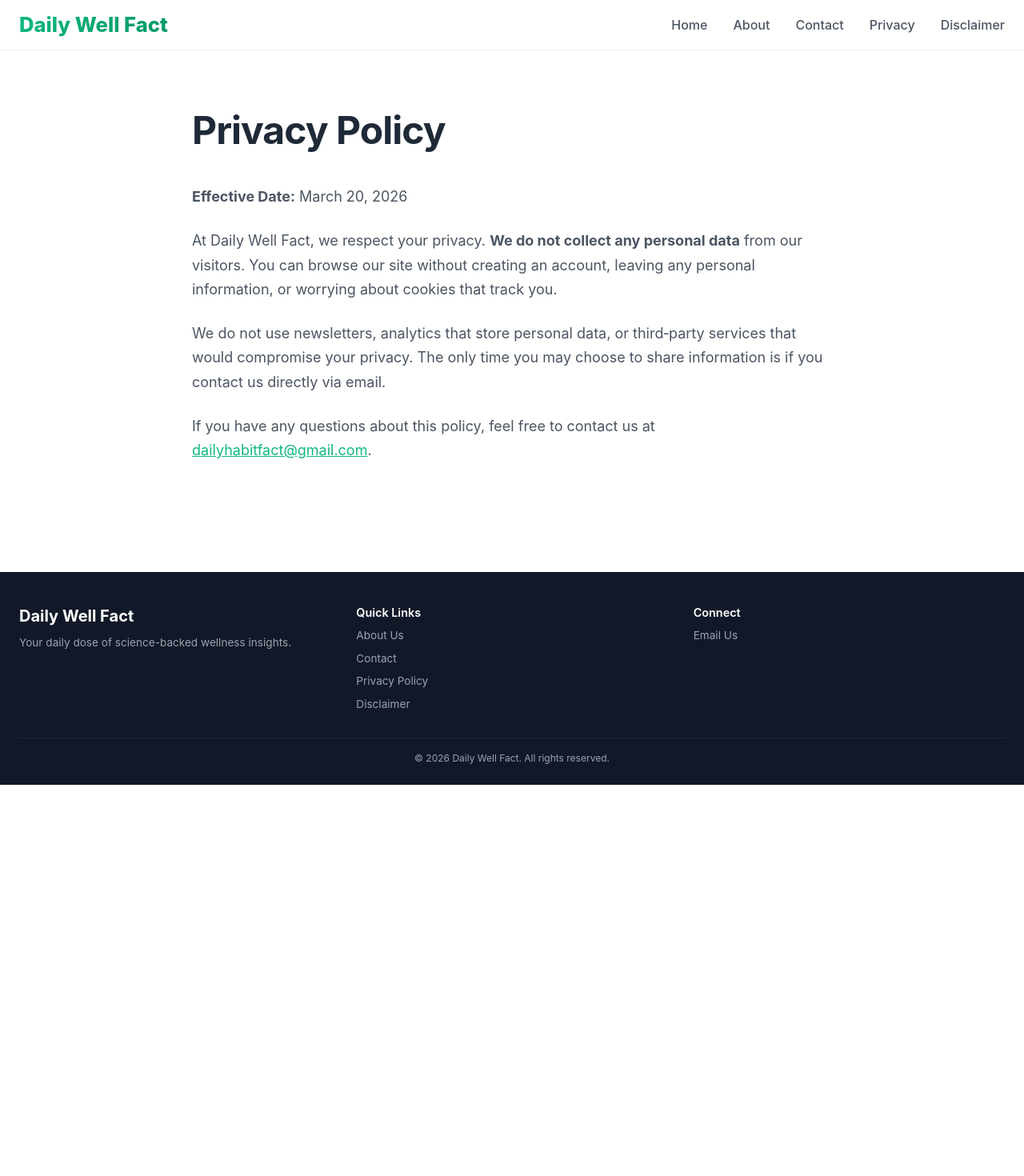
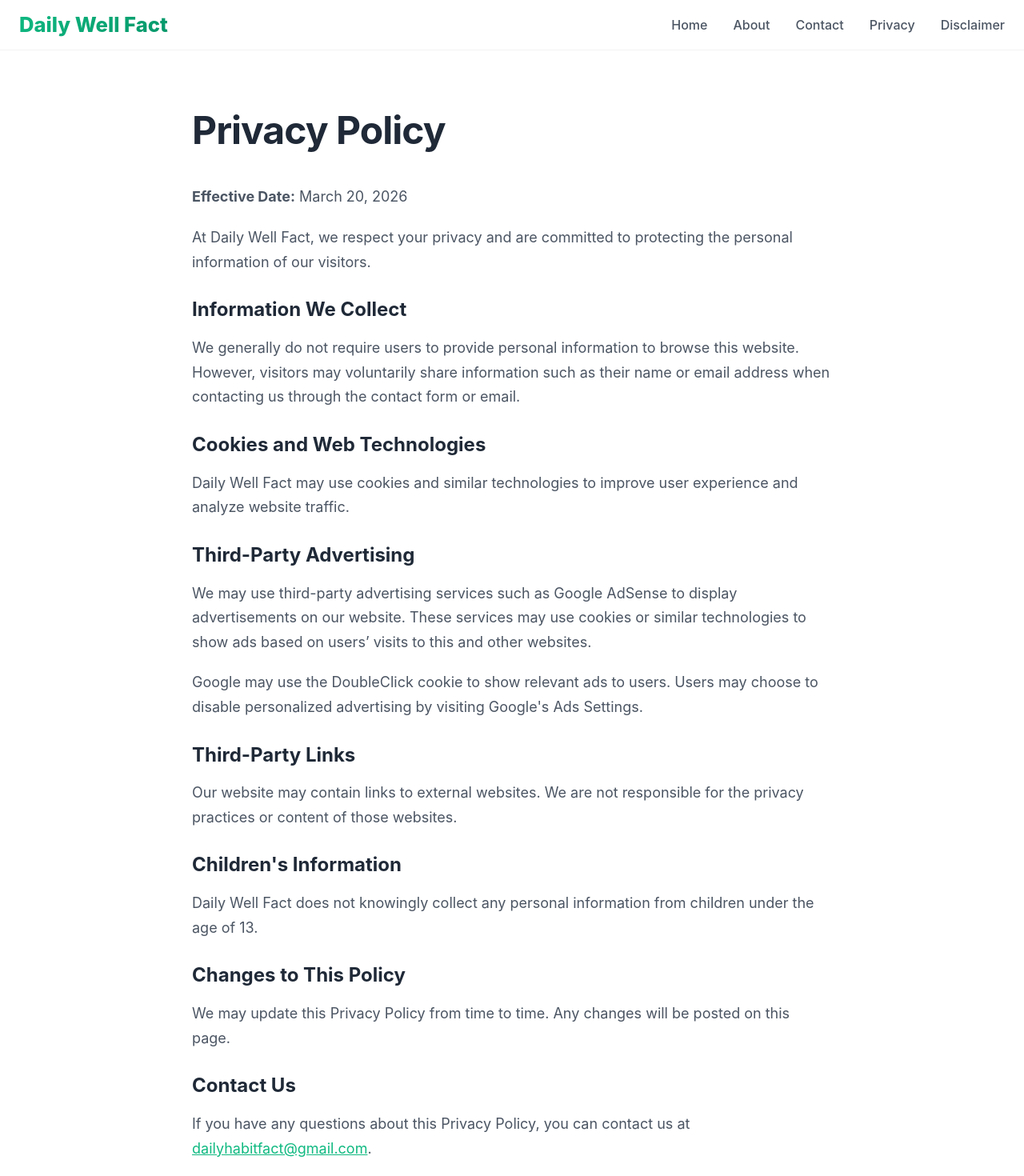
Before and after one commit to DailyWellFact/Blog, a Next.js app: page /privacy in a window 1280 px wide. Shown: the top 1470 px of the page at 80% size. Before the commit the page ends 981 px from the top, so only its background shows below. Built offline with nearby package versions, Linux system fonts and the light colour scheme.

Commit message:
Revise privacy policy content and structure
Updated privacy policy to clarify data collection practices and added information about cookies, third-party advertising, and children's information.

```diff
--- a/pages/privacy.tsx
+++ b/pages/privacy.tsx
@@ -10,14 +10,47 @@ const Privacy: NextPage = () => {
           <p style={styles.paragraph}>
             <strong>Effective Date:</strong> March 20, 2026
           </p>
+
           <p style={styles.paragraph}>
-            At Daily Well Fact, we respect your privacy. <strong>We do not collect any personal data</strong> from our visitors. You can browse our site without creating an account, leaving any personal information, or worrying about cookies that track you.
+            At Daily Well Fact, we respect your privacy and are committed to protecting the personal information of our visitors.
+          </p>
+
+          <h2 style={styles.subtitle}>Information We Collect</h2>
+          <p style={styles.paragraph}>
+            We generally do not require users to provide personal information to browse this website. However, visitors may voluntarily share information such as their name or email address when contacting us through the contact form or email.
+          </p>
+
+          <h2 style={styles.subtitle}>Cookies and Web Technologies</h2>
+          <p style={styles.paragraph}>
+            Daily Well Fact may use cookies and similar technologies to improve user experience and analyze website traffic.
+          </p>
+
+          <h2 style={styles.subtitle}>Third-Party Advertising</h2>
+          <p style={styles.paragraph}>
+            We may use third-party advertising services such as Google AdSense to display advertisements on our website. These services may use cookies or similar technologies to show ads based on users’ visits to this and other websites.
           </p>
           <p style={styles.paragraph}>
-            We do not use newsletters, analytics that store personal data, or third‑party services that would compromise your privacy. The only time you may choose to share information is if you contact us directly via email.
+            Google may use the DoubleClick cookie to show relevant ads to users. Users may choose to disable personalized advertising by visiting Google's Ads Settings.
           </p>
+
+          <h2 style={styles.subtitle}>Third-Party Links</h2>
           <p style={styles.paragraph}>
-            If you have any questions about this policy, feel free to contact us at{' '}
+            Our website may contain links to external websites. We are not responsible for the privacy practices or content of those websites.
+          </p>
+
+          <h2 style={styles.subtitle}>Children's Information</h2>
+          <p style={styles.paragraph}>
+            Daily Well Fact does not knowingly collect any personal information from children under the age of 13.
+          </p>
+
+          <h2 style={styles.subtitle}>Changes to This Policy</h2>
+          <p style={styles.paragraph}>
+            We may update this Privacy Policy from time to time. Any changes will be posted on this page.
+          </p>
+
+          <h2 style={styles.subtitle}>Contact Us</h2>
+          <p style={styles.paragraph}>
+            If you have any questions about this Privacy Policy, you can contact us at{' '}
             <a href="mailto:dailyhabitfact@gmail.com" style={styles.link}>dailyhabitfact@gmail.com</a>.
           </p>
         </div>
@@ -39,13 +72,20 @@ const styles = {
     color: '#1f2937',
     letterSpacing: '-0.02em',
   },
+  subtitle: {
+    fontSize: '1.5rem',
+    fontWeight: 'bold',
+    marginTop: '1.5rem',
+    marginBottom: '0.75rem',
+    color: '#1f2937',
+  },
   content: {
     fontSize: '1.125rem',
     lineHeight: 1.7,
     color: '#4b5563',
   },
   paragraph: {
-    marginBottom: '1.5rem',
+    marginBottom: '1.25rem',
   },
   link: {
     color: '#10b981',
```
